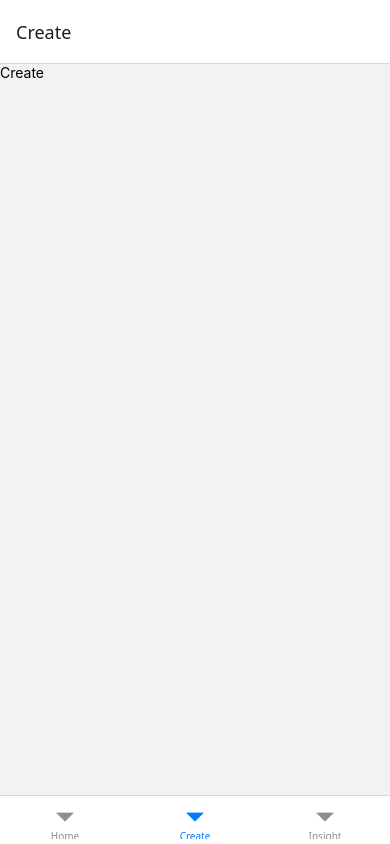
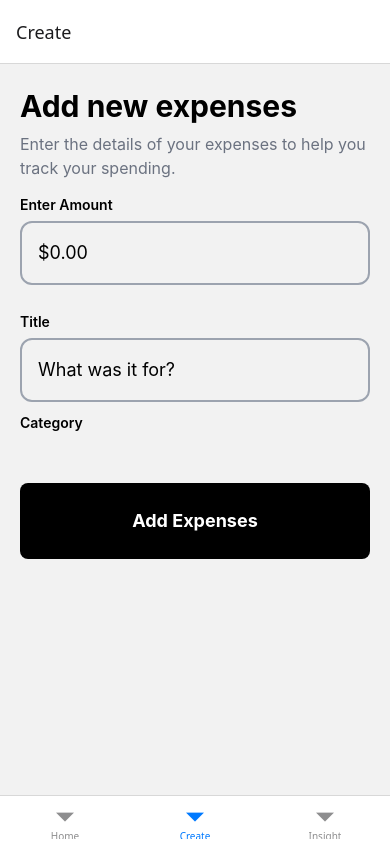
Before and after one commit to ArfatChowdhury/react-native-expense-tracker, a React Native app: screen /Create in a window 390 px wide. Built offline with nearby package versions, Linux system fonts and the light colour scheme.

Commit message:
design create screen

```diff
--- a/src/screens/Create.jsx
+++ b/src/screens/Create.jsx
@@ -1,10 +1,51 @@
-import { StyleSheet, Text, View } from 'react-native'
-import React from 'react'
+import { StyleSheet, Text, TextInput, TouchableOpacity, View } from 'react-native'
+import React, { useState } from 'react'
+import tailwind from 'twrnc'
 
 const Create = () => {
+  const [activeField, setActiveField] = useState(null);
+  const [amount, setAmount] = useState('')
+  const [title, setTitle] = useState('')
+  const handleAddExpense = () =>{
+
+  }
   return (
-    <View>
-      <Text>Create</Text>
+    <View style={tailwind`flex-1 px-5  mt-2`}>
+      <View style={tailwind`my-4`}>
+        <Text style={tailwind`text-3xl font-bold mb-2`}>Add new expenses</Text>
+        <Text style={tailwind`text-base text-gray-500`}>Enter the details of your expenses to help you track your spending.</Text>
+      </View>
+      <View style={tailwind`mb-3`}>
+        <Text style={tailwind`mb-2 text-black font-semibold`}>Enter Amount</Text>
+        <TextInput
+          placeholder='$0.00'
+          style={tailwind`border-2 rounded-xl ${activeField === 'amount' ? 'border-blue-400' : 'border-gray-400'
+            } p-4 text-lg mb-4`}
+          onFocus={() => setActiveField('amount')}
+          onBlur={() => setActiveField(null)}
+          keyboardType='decimal-pad'
+          value={amount}
+          onChangeText={setAmount}
+        />
+      </View>
+      <View style={tailwind`mb-3`}>
+        <Text style={tailwind`mb-2 text-black font-semibold`}>Title</Text>
+        <TextInput
+          placeholder='What was it for?'
+        style={tailwind`border-2 rounded-xl ${activeField === 'title' ? 'border-blue-400' : 'border-gray-400'} p-4 text-lg `}
+        onFocus={() => setActiveField('title')}
+        onBlur={()=> setActiveField(null)}
+        value={title}
+        onChangeText={setTitle}
+        />
+      </View>
+      <View style={tailwind`mb-3`}>
+        <Text style={tailwind`mb-2 text-black font-semibold`}>Category</Text>
+
+      </View>
+      <TouchableOpacity onPress={handleAddExpense} style={tailwind`bg-black p-6 rounded-lg mt-8`}>
+        <Text style={tailwind`text-white text-center text-lg font-bold`}>Add Expenses</Text>
+      </TouchableOpacity>
     </View>
   )
 }
--- a/src/screens/Home.jsx
+++ b/src/screens/Home.jsx
@@ -70,6 +70,7 @@ const Home = ({ navigation }) => {
       color: '#FFA07A' // Light salmon for healthcare
     }
   ];
+  const totalSpent = expensesData.reduce((sum,item) => sum+item.amount, 0)
   return (
     <View style={tailwind`px-5 flex-1`}>
 
@@ -79,7 +80,7 @@ const Home = ({ navigation }) => {
       </View>
       <View style={tailwind`bg-black rounded-3xl p-6 my-5 items-center shadow-lg`}>
         <Text style={tailwind`text-base text-gray-400`}>Spent so far</Text>
-        <Text style={tailwind`text-base text-white text-4xl mt-2 font-bold`}>$400</Text>
+        <Text style={tailwind`text-base text-white text-4xl mt-2 font-bold`}>${totalSpent.toFixed(2)}</Text>
       </View>
 
       <FlatList
@@ -87,7 +88,7 @@ const Home = ({ navigation }) => {
         keyExtractor={item => item.id}
         renderItem={({ item }) => <ExpenseItemCard item={item} />}
         ListEmptyComponent={<EmptyList />}
-        contentContainerStyle={{ marginBottom: 20, flex: 1 }}
+        contentContainerStyle={{ marginBottom: 20}}
       />
 
     </View>
```
